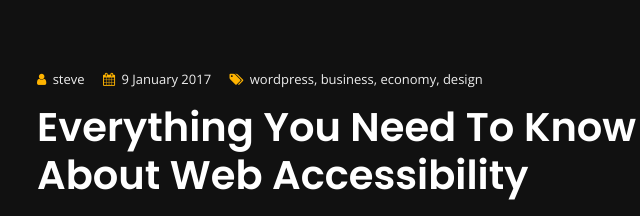
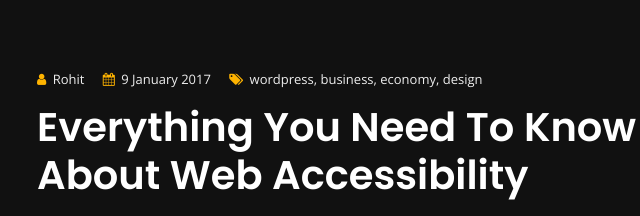
Before and after one commit to Rohit20005/Personal-Portfolio, a plain HTML site: page blog-post.html in a window 1280 px wide. Shown: the part 158-374 px from the top of the page, 268-908 px from the left. Drawn offline with nearby package versions, Linux system fonts and the light colour scheme.

Commit message:
Update blog-post.html

```diff
--- a/blog-post.html
+++ b/blog-post.html
@@ -151,7 +151,7 @@
             <article class="col-12">
                 <!-- Meta Starts -->
                 <div class="meta open-sans-font">
-                    <span><i class="fa fa-user"></i> steve</span>
+                    <span><i class="fa fa-user"></i> Rohit</span>
                     <span class="date"><i class="fa fa-calendar"></i> 9 January 2017</span>
                     <span><i class="fa fa-tags"></i> wordpress, business, economy, design</span>
                 </div>
```
